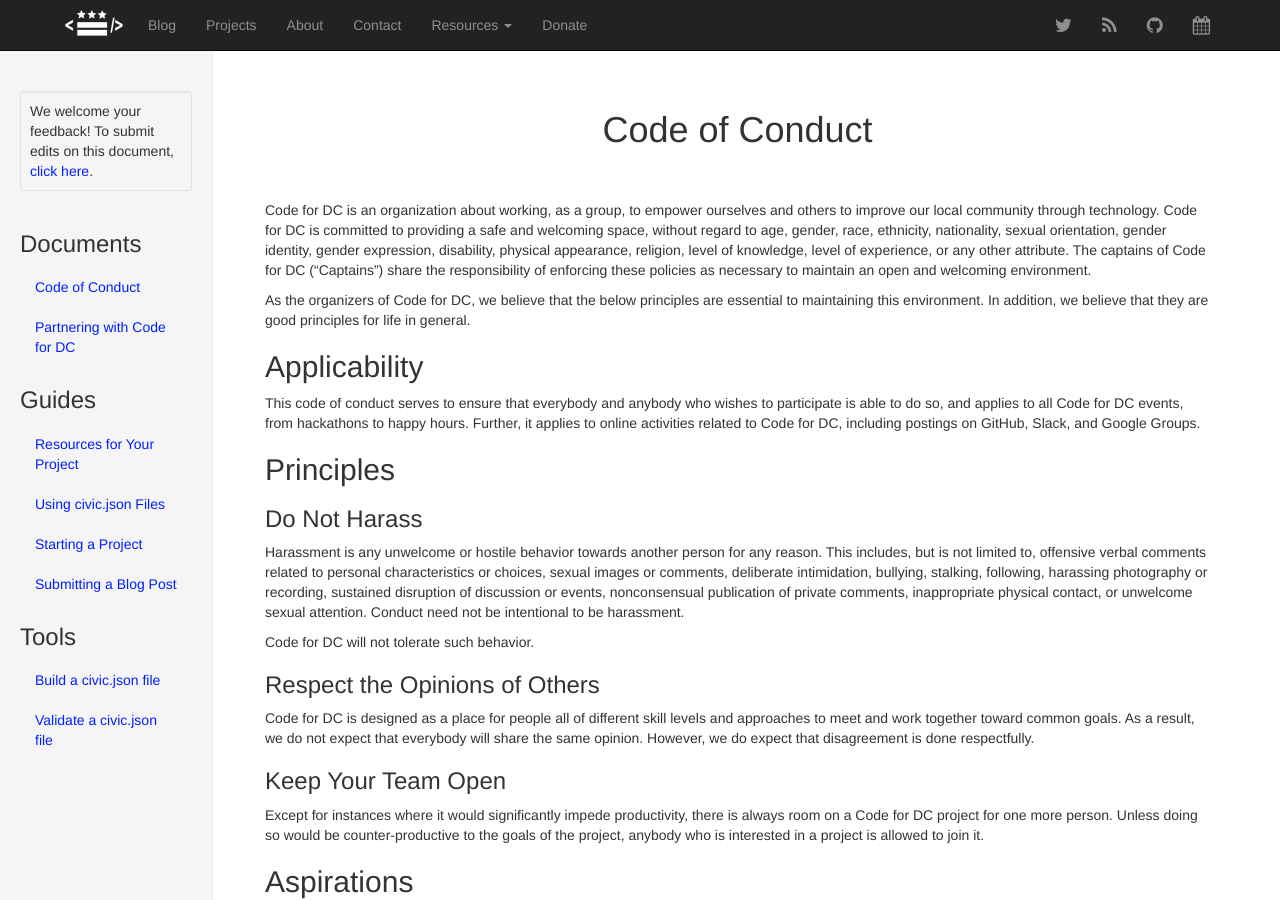
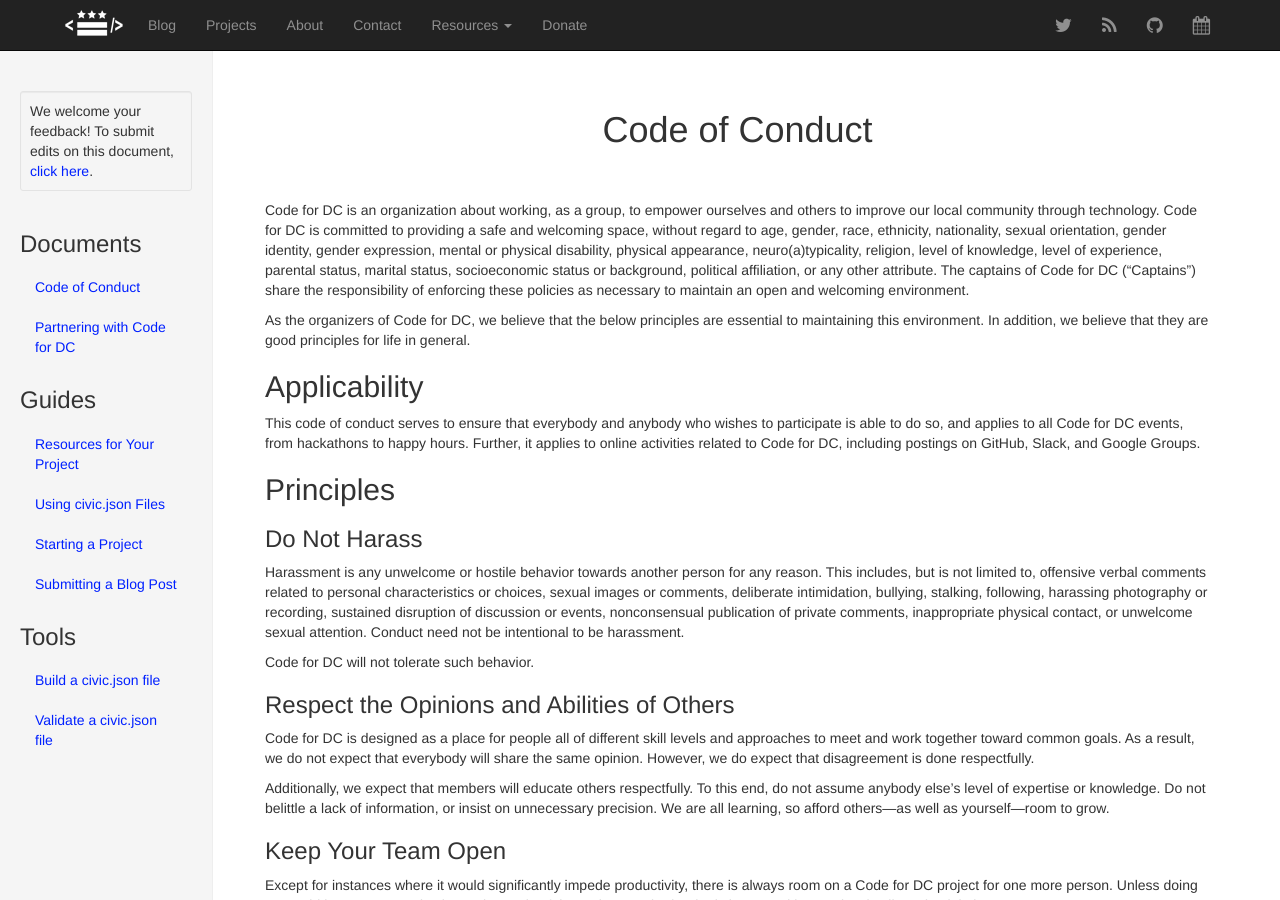
Before and after one commit to civictechdc/codefordc.github.com, a Jekyll site: the page built from _resources/codeofconduct.md, in a window 1280 px wide and 900 px high. Built offline with Jekyll 4.4.1, drawn with Linux system fonts in a browser that asks for light colours; Markdown is read by kramdown in place of the engine named in the settings; a file with an impossible date is left out; some of the changed text lies outside the part shown.

Commit message:
further coc updates

```diff
--- a/_resources/codeofconduct.md
+++ b/_resources/codeofconduct.md
@@ -8,7 +8,7 @@ edit_link: https://editfordc.herokuapp.com/document/e025c67f-cff9-4042-afbf-a161
 
 # Code of Conduct
 
-Code for DC is an organization about working, as a group, to empower ourselves and others to improve our local community through technology. Code for DC is committed to providing a safe and welcoming space, without regard to age, gender, race, ethnicity, nationality, sexual orientation, gender identity, gender expression, disability, physical appearance, religion, level of knowledge, level of experience, or any other attribute. The captains of Code for DC ("Captains") share the responsibility of enforcing these policies as necessary to maintain an open and welcoming environment.
+Code for DC is an organization about working, as a group, to empower ourselves and others to improve our local community through technology. Code for DC is committed to providing a safe and welcoming space, without regard to age, gender, race, ethnicity, nationality, sexual orientation, gender identity, gender expression, mental or physical disability, physical appearance, neuro(a)typicality, religion, level of knowledge, level of experience, parental status, marital status, socioeconomic status or background, political affiliation, or any other attribute. The captains of Code for DC ("Captains") share the responsibility of enforcing these policies as necessary to maintain an open and welcoming environment.
 
 As the organizers of Code for DC, we believe that the below principles are essential to maintaining this environment. In addition, we believe that they are good principles for life in general.
 
@@ -24,9 +24,11 @@ Harassment is any unwelcome or hostile behavior towards another person for any r
 
 Code for DC will not tolerate such behavior.
 
-### Respect the Opinions of Others
+### Respect the Opinions and Abilities of Others
 
 Code for DC is designed as a place for people all of different skill levels and approaches to meet and work together toward common goals. As a result, we do not expect that everybody will share the same opinion. However, we do expect that disagreement is done respectfully.
+
+Additionally, we expect that members will educate others respectfully. To this end, do not assume anybody else's level of expertise or knowledge. Do not belittle a lack of information, or insist on unnecessary precision. We are all learning, so afford others—as well as yourself—room to grow.
 
 ### Keep Your Team Open
 
@@ -62,7 +64,7 @@ When making a report, the following information is useful, but not required:
 
 Captains agree to treat all violations impartially, and will strive to apply this code of conduct consistently. In situations where this may not be possible due to personal or business relationships, Captains shall refer the violation report to another appropriate decision-maker with the approval of the affected person(s).
 
-Captains may take any appropriate action, including expulsion and a ban from future events, to resolve a violation of this code of conduct.
+Captains may take any appropriate action, including expulsion and a ban from future events, to resolve a violation of this code of conduct. In the event of gray areas, precedence will be given to the target of the conduct.
 
 ## Contributing to This Code
 
```
